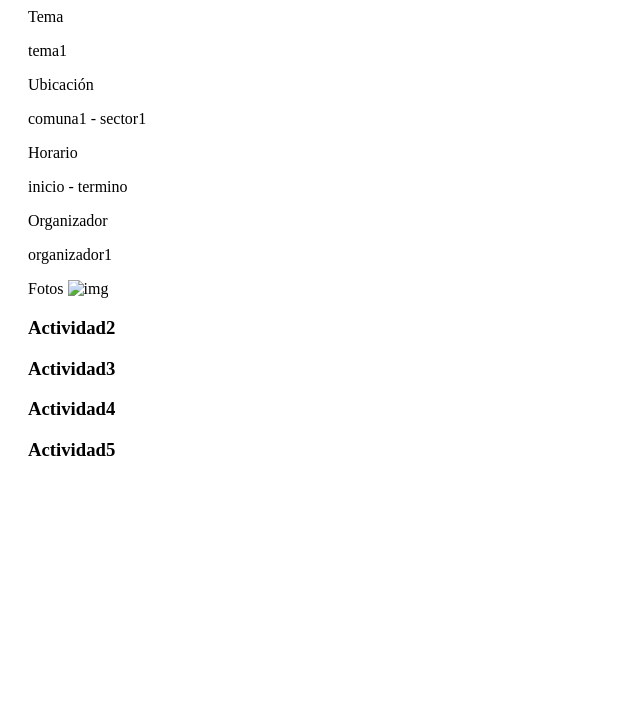
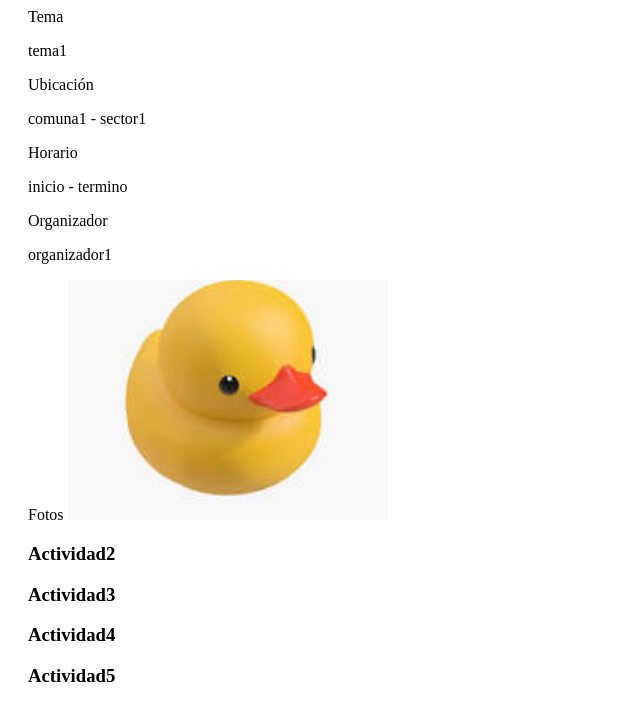
Before and after one commit to BritoEspNya/desarrollo_web_benjamin_brito, a plain HTML site: page listado-actividades.html in a window 1280 px wide. Both pictures are taken after a click on the element "Actividad1". Shown: the part 195-916 px from the top of the page, without its empty margins (0-640 px from the left). Before the commit the page ends 800 px from the top, so only its background shows below. Drawn offline with Linux system fonts and the light colour scheme.

Commit message:
Agregada imagen patito para testear agrande y contraccion de imagen en el listado de actividades

```diff
--- a/listado-actividades.html
+++ b/listado-actividades.html
@@ -29,7 +29,7 @@
                     <label>Organizador</label>
                     <p>organizador1</p>
                     <label>Fotos</label>
-                    <img id="actividad1-foto1" width="320" height="240" src="resources/img/img1" alt="img"  onclick="expandContractImg(this)">
+                    <img id="actividad1-foto1" width="320" height="240" src="resources/img/img1.jpg" alt="img"  onclick="expandContractImg(this)">
                 </div>
             </div>
             <div>
@@ -44,8 +44,8 @@
                     <label>Organizador</label>
                     <p>organizador1</p>
                     <label>Fotos</label>
-                    <img id="actividad2-foto1" width="320" height="240" src="resources/img/img1" alt="img" onclick="expandContractImg(this)">
-                    <img id="actividad2-foto2" width="320" height="240" src="resources/img/img1" alt="img" onclick="expandContractImg(this)">
+                    <img id="actividad2-foto1" width="320" height="240" src="resources/img/img1.jpg" alt="img" onclick="expandContractImg(this)">
+                    <img id="actividad2-foto2" width="320" height="240" src="resources/img/img1.jpg" alt="img" onclick="expandContractImg(this)">
                 </div>
             </div>
             <div>
@@ -60,7 +60,7 @@
                     <label>Organizador</label>
                     <p>organizador1</p>
                     <label>Fotos</label>
-                    <img id="actividad3-foto1" width="320" height="240" src="resources/img/img1" alt="img"  onclick="expandContractImg(this)">
+                    <img id="actividad3-foto1" width="320" height="240" src="resources/img/img1.jpg" alt="img"  onclick="expandContractImg(this)">
                 </div>
             </div>
             <div>
@@ -75,9 +75,9 @@
                     <label>Organizador</label>
                     <p>organizador1</p>
                     <label>Fotos</label>
-                    <img id="actividad4-foto1" width="320" height="240" src="resources/img/img1" alt="img"  onclick="expandContractImg(this)">
-                    <img id="actividad4-foto2" width="320" height="240" src="resources/img/img1" alt="img"  onclick="expandContractImg(this)">
-                    <img id="actividad4-foto3" width="320" height="240" src="resources/img/img1" alt="img"  onclick="expandContractImg(this)">
+                    <img id="actividad4-foto1" width="320" height="240" src="resources/img/img1.jpg" alt="img"  onclick="expandContractImg(this)">
+                    <img id="actividad4-foto2" width="320" height="240" src="resources/img/img1.jpg" alt="img"  onclick="expandContractImg(this)">
+                    <img id="actividad4-foto3" width="320" height="240" src="resources/img/img1.jpg" alt="img"  onclick="expandContractImg(this)">
                 </div>
             </div>
             <div>
@@ -92,11 +92,11 @@
                     <label>Organizador</label>
                     <p>organizador1</p>
                     <label>Fotos</label>
-                    <img id="actividad5-foto1" width="320" height="240" src="resources/img/img1" alt="img"  onclick="expandContractImg(this)">
-                    <img id="actividad5-foto2" width="320" height="240" src="resources/img/img1" alt="img"  onclick="expandContractImg(this)">
-                    <img id="actividad5-foto3" width="320" height="240" src="resources/img/img1" alt="img"  onclick="expandContractImg(this)">
-                    <img id="actividad5-foto4" width="320" height="240" src="resources/img/img1" alt="img"  onclick="expandContractImg(this)">
-                    <img id="actividad5-foto5" width="320" height="240" src="resources/img/img1" alt="img"  onclick="expandContractImg(this)">
+                    <img id="actividad5-foto1" width="320" height="240" src="resources/img/img1.jpg" alt="img"  onclick="expandContractImg(this)">
+                    <img id="actividad5-foto2" width="320" height="240" src="resources/img/img1.jpg" alt="img"  onclick="expandContractImg(this)">
+                    <img id="actividad5-foto3" width="320" height="240" src="resources/img/img1.jpg" alt="img"  onclick="expandContractImg(this)">
+                    <img id="actividad5-foto4" width="320" height="240" src="resources/img/img1.jpg" alt="img"  onclick="expandContractImg(this)">
+                    <img id="actividad5-foto5" width="320" height="240" src="resources/img/img1.jpg" alt="img"  onclick="expandContractImg(this)">
                 </div>
             </div>
         </div>
```
Also changed, not shown: resources/img/img1.jpg (added).
